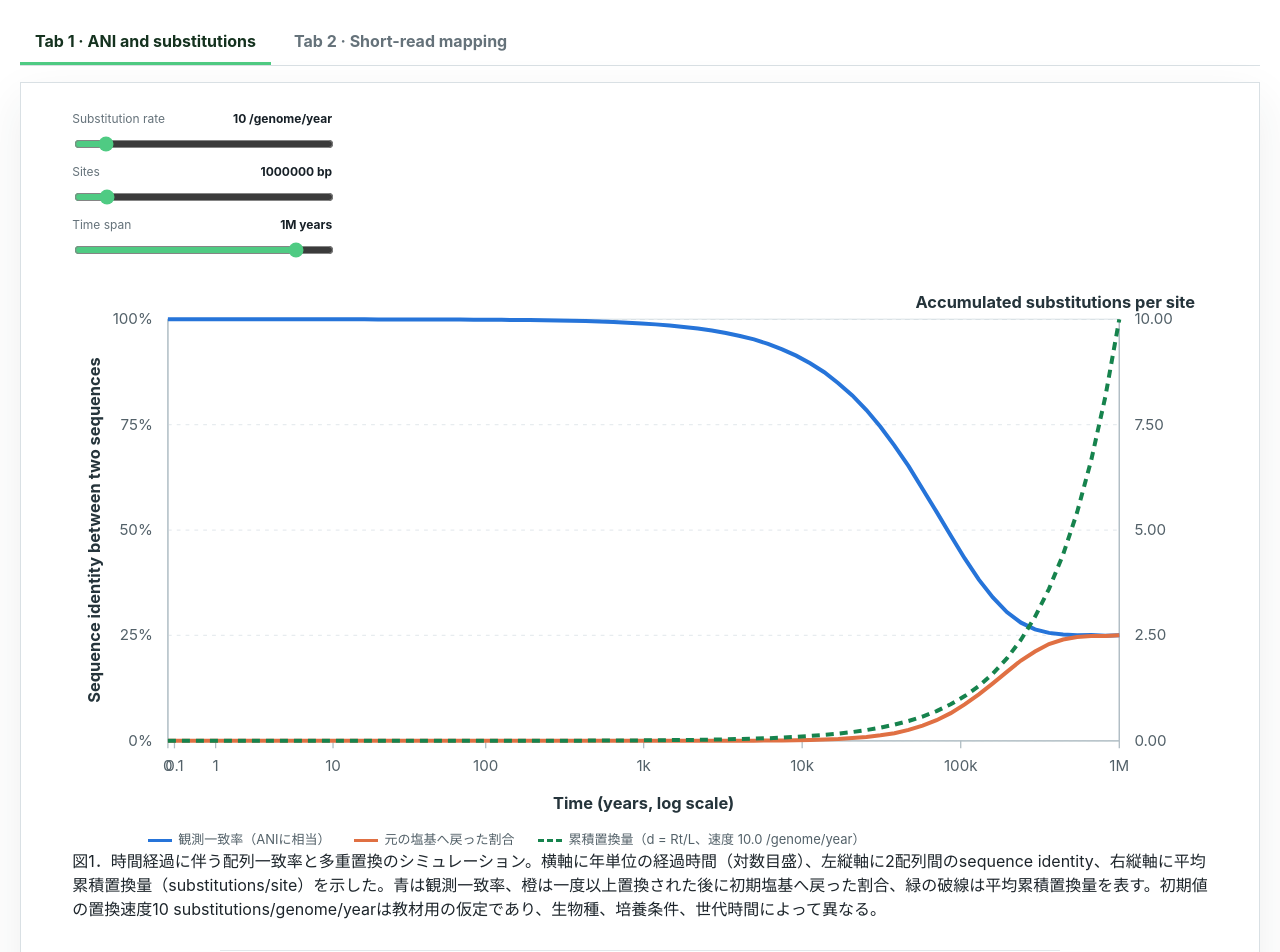
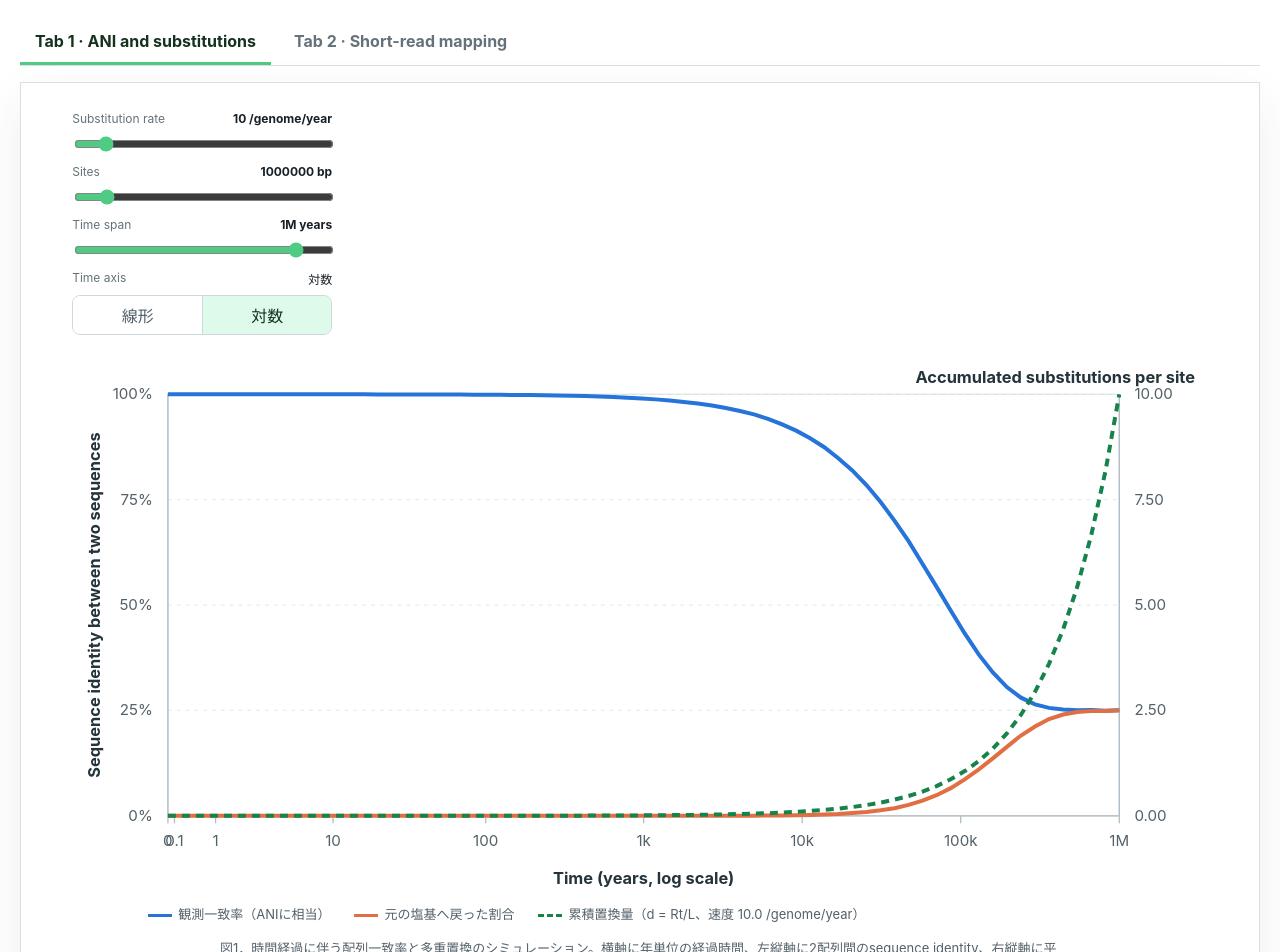
Before and after one commit to kazumaxneo/my-first-codex-app, a React (Vite) app: page / in a window 1280 px wide. Shown: the top 952 px of the page. Built offline with nearby package versions, Linux system fonts and the light colour scheme.

Commit message:
Add linear and logarithmic time axes

```diff
--- a/src/App.tsx
+++ b/src/App.tsx
@@ -513,6 +513,7 @@ function AniSimulationPanel() {
   const [substitutionRate, setSubstitutionRate] = useState(10);
   const [siteCount, setSiteCount] = useState(1000000);
   const [timeExponent, setTimeExponent] = useState(6);
+  const [timeScale, setTimeScale] = useState<'linear' | 'log'>('log');
   const timeSpan = Math.pow(10, timeExponent);
   const perSiteRate = substitutionRate / siteCount;
   const width = 900;
@@ -522,7 +523,11 @@ function AniSimulationPanel() {
     const random = mulberry32(20260809);
     const points: Array<{ time: number; identity: number; returned: number; accumulated: number }> = [];
     for (let index = 0; index <= 80; index += 1) {
-      const time = index === 0 ? 0 : Math.pow(10, -1 + ((index - 1) / 79) * (timeExponent + 1));
+      const time = timeScale === 'linear'
+        ? (index / 80) * timeSpan
+        : index === 0
+          ? 0
+          : Math.pow(10, -1 + ((index - 1) / 79) * (timeExponent + 1));
       const accumulated = perSiteRate * time;
       const identityProbability = 0.25 + 0.75 * Math.exp((-4 * accumulated) / 3);
       const unchangedProbability = Math.exp(-accumulated);
@@ -537,15 +542,17 @@ function AniSimulationPanel() {
       });
     }
     return points;
-  }, [perSiteRate, siteCount, timeExponent]);
-  const x = (value: number) => margin.left + (Math.log10(1 + value) / Math.log10(1 + timeSpan)) * (width - margin.left - margin.right);
+  }, [perSiteRate, siteCount, timeExponent, timeScale, timeSpan]);
+  const x = (value: number) => margin.left + (timeScale === 'log' ? Math.log10(1 + value) / Math.log10(1 + timeSpan) : value / timeSpan) * (width - margin.left - margin.right);
   const maxAccumulated = Math.max(1e-9, perSiteRate * timeSpan);
   const yAccumulated = (value: number) => height - margin.bottom - (value / maxAccumulated) * (height - margin.top - margin.bottom);
   const yPercent = (value: number) => height - margin.bottom - value * (height - margin.top - margin.bottom);
   const path = (key: 'identity' | 'returned') =>
     points.map((point, index) => `${index === 0 ? 'M' : 'L'}${x(point.time).toFixed(1)},${yPercent(point[key]).toFixed(1)}`).join(' ');
   const accumulatedPath = points.map((point, index) => `${index === 0 ? 'M' : 'L'}${x(point.time).toFixed(1)},${yAccumulated(point.accumulated).toFixed(1)}`).join(' ');
-  const timeTicks = [0, ...Array.from({ length: Math.floor(timeExponent) + 2 }, (_, index) => Math.pow(10, index - 1))].filter((tick) => tick <= timeSpan);
+  const timeTicks = timeScale === 'log'
+    ? [0, ...Array.from({ length: Math.floor(timeExponent) + 2 }, (_, index) => Math.pow(10, index - 1))].filter((tick) => tick <= timeSpan)
+    : Array.from({ length: 5 }, (_, index) => (timeSpan / 4) * index);
   const formatTime = (value: number) => value >= 1000000 ? `${Number((value / 1000000).toPrecision(2))}M` : value >= 1000 ? `${Number((value / 1000).toPrecision(2))}k` : value < 1 && value > 0 ? value.toFixed(1) : value.toFixed(0);
   const formatAccumulated = (value: number) => value > 0 && value < 0.01 ? value.toExponential(1) : value.toFixed(2);
 
@@ -559,6 +566,13 @@ function AniSimulationPanel() {
             <span>Time span<strong>{formatTime(timeSpan)} years</strong></span>
             <input type="range" min={-1} max={7} step={0.1} value={timeExponent} onChange={(event) => setTimeExponent(Number(event.target.value))} />
           </label>
+          <div className="control">
+            <span>Time axis<strong>{timeScale === 'linear' ? '線形' : '対数'}</strong></span>
+            <div className="scale-toggle" role="group" aria-label="時間軸の表示方法">
+              <button type="button" className={timeScale === 'linear' ? 'active' : ''} aria-pressed={timeScale === 'linear'} onClick={() => setTimeScale('linear')}>線形</button>
+              <button type="button" className={timeScale === 'log' ? 'active' : ''} aria-pressed={timeScale === 'log'} onClick={() => setTimeScale('log')}>対数</button>
+            </div>
+          </div>
         </div>
       </div>
 
@@ -584,7 +598,7 @@ function AniSimulationPanel() {
           <path d={path('identity')} className="ani-line identity-line" />
           <path d={path('returned')} className="ani-line return-line" />
           <path d={accumulatedPath} className="ani-line rate-line" />
-          <text x={(margin.left + width - margin.right) / 2} y={height - 14} textAnchor="middle" className="axis-title">Time (years, log scale)</text>
+          <text x={(margin.left + width - margin.right) / 2} y={height - 14} textAnchor="middle" className="axis-title">Time (years, {timeScale} scale)</text>
           <text x={22} y={(margin.top + height - margin.bottom) / 2} transform={`rotate(-90 22 ${(margin.top + height - margin.bottom) / 2})`} textAnchor="middle" className="axis-title">Sequence identity between two sequences</text>
           <text x={width - 10} y={margin.top - 9} textAnchor="end" className="axis-title">Accumulated substitutions per site</text>
         </svg>
@@ -595,7 +609,7 @@ function AniSimulationPanel() {
         <span><i className="legend-line rate-line" />累積置換量（d = Rt/L、速度 {substitutionRate.toFixed(1)} /genome/year）</span>
       </div>
       <p className="figure-caption">
-        図1．時間経過に伴う配列一致率と多重置換のシミュレーション。横軸に年単位の経過時間（対数目盛）、左縦軸に2配列間のsequence identity、右縦軸に平均累積置換量（substitutions/site）を示した。青は観測一致率、橙は一度以上置換された後に初期塩基へ戻った割合、緑の破線は平均累積置換量を表す。初期値の置換速度10 substitutions/genome/yearは教材用の仮定であり、生物種、培養条件、世代時間によって異なる。
+        図1．時間経過に伴う配列一致率と多重置換のシミュレーション。横軸に年単位の経過時間、左縦軸に2配列間のsequence identity、右縦軸に平均累積置換量（substitutions/site）を示した。時間軸は線形目盛と対数目盛を切り替えられる。青は観測一致率、橙は一度以上置換された後に初期塩基へ戻った割合、緑の破線は平均累積置換量を表す。初期値の置換速度10 substitutions/genome/yearは教材用の仮定であり、生物種、培養条件、世代時間によって異なる。
       </p>
 
       <div className="equation-block">
--- a/src/styles.css
+++ b/src/styles.css
@@ -97,6 +97,32 @@ input {
   gap: 10px;
 }
 
+.scale-toggle {
+  display: grid;
+  grid-template-columns: 1fr 1fr;
+  overflow: hidden;
+  border: 1px solid #cfd8dd;
+  border-radius: 8px;
+}
+
+.scale-toggle button {
+  padding: 7px 10px;
+  color: #536169;
+  border: 0;
+  background: #ffffff;
+  cursor: pointer;
+}
+
+.scale-toggle button + button {
+  border-left: 1px solid #cfd8dd;
+}
+
+.scale-toggle button.active {
+  color: #15321f;
+  background: #ddfaea;
+  font-weight: 700;
+}
+
 .ani-chart-wrap {
   margin-top: 24px;
   overflow-x: auto;
@@ -149,6 +175,14 @@ input {
 }
 
 .legend-line.rate-line { border-top-style: dashed; }
+
+.figure-caption {
+  max-width: 840px;
+  margin: 14px auto 0;
+  color: #536169;
+  font-size: 13px;
+  line-height: 1.7;
+}
 
 .equation-block {
   max-width: 840px;
```
